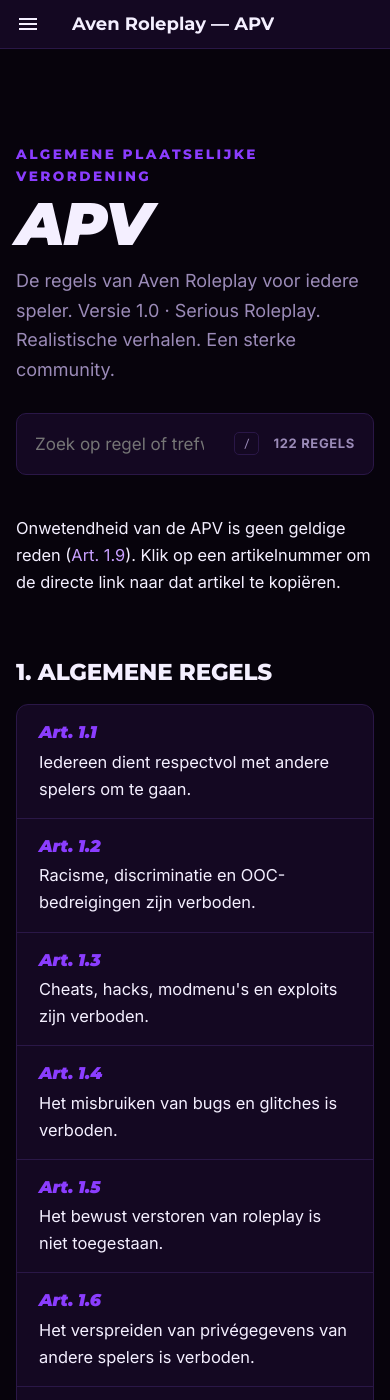
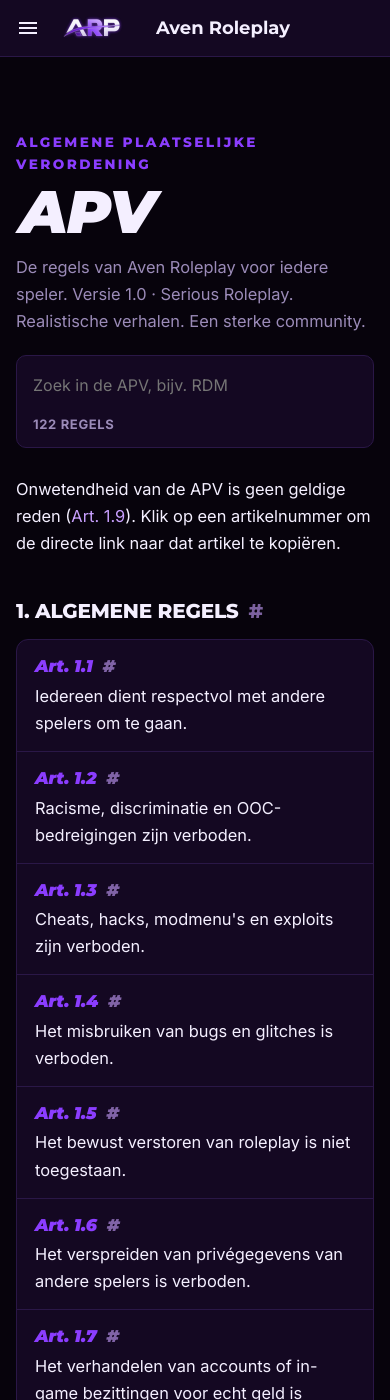
Before and after one commit to frearkdev/aven-regels, an MkDocs documentation site: the page built from docs/index.md, in a window 390 px wide and 1400 px high. Built offline with MkDocs 1.6.1 and Material for MkDocs 9.7.7, drawn with Linux system fonts in a browser that asks for light colours; some of the changed text lies outside the part shown.

Commit message:
Add Discord/social link previews and fix the mobile layout
Links to the rules were shared in Discord as a plain grey card, and on
phones the page scrolled sideways because the hidden header title was
wider than the screen. Open Graph tags now give a purple embed with the
logo image, and the header and search bar fit narrow screens.

Co-Authored-By: Claude Opus 5.5 <noreply@anthropic.com>

```diff
--- a/docs/index.md
+++ b/docs/index.md
@@ -7,7 +7,7 @@ title: Algemene Plaatselijke Verordening
 <h1 class="hero__title">APV</h1>
 <p class="hero__sub">De regels van Aven Roleplay voor iedere speler. Versie 1.0 · Serious Roleplay. Realistische verhalen. Een sterke community.</p>
 <div class="aven-search" role="search">
-<input id="aven-filter" type="search" placeholder="Zoek op regel of trefwoord, bijv. RDM" aria-label="Zoek in de APV" autocomplete="off">
+<input id="aven-filter" type="search" placeholder="Zoek in de APV, bijv. RDM" aria-label="Zoek in de APV" autocomplete="off">
 <kbd>/</kbd>
 <span id="aven-count">122 regels</span>
 </div>
--- a/docs/stylesheets/extra.css
+++ b/docs/stylesheets/extra.css
@@ -77,9 +77,31 @@ html { scroll-behavior: smooth; }
 .empty { color: var(--aven-muted); text-align: center; padding: 2rem 0; }
 .regel[hidden], .hoofdstuk[hidden], .empty[hidden] { display: none !important; }
 
+/* Header past altijd in de breedte (lange paginatitel liep buiten beeld op mobiel) */
+.md-header__title { min-width: 0; flex-grow: 1; overflow: hidden; }
+.md-header__topic { max-width: 100%; }
+
+/* Tablet en mobiel */
+@media (max-width: 76.1875em) {
+  .md-header__button.md-logo { display: inline-block; order: 1; margin: .2rem .2rem .2rem 0; }
+  .md-header__button[for="__drawer"] { order: 0; }
+  .md-header__title { order: 2; }
+  .md-header__option, .md-header__source, .md-search, .md-header__button[for="__search"] { order: 3; }
+  .md-header__button.md-logo img { height: 1.6rem; }
+}
 @media (max-width: 40rem) {
-  .md-typeset .regel, .md-typeset .regel--begrip, .md-typeset .regel--sanctie { grid-template-columns: 1fr; gap: .15rem; }
+  .md-typeset .regel, .md-typeset .regel--begrip, .md-typeset .regel--sanctie { grid-template-columns: 1fr; gap: .15rem; padding: .7rem .9rem; }
+  .md-typeset .regel h3 { white-space: normal; }
+  .hero { padding: 1.2rem 0 .6rem; }
+  .md-typeset .hero__title { padding-left: .06em; }
+  .hero__sub { font-size: .82rem; margin-bottom: 1rem; }
+  .aven-search { flex-wrap: wrap; gap: 0 .6rem; padding: 0 .8rem; }
+  .aven-search input { font-size: 16px; } /* voorkomt inzoomen op iPhone */
+  .aven-search kbd { display: none; }
+  .aven-search span { flex-basis: 100%; padding: 0 0 .55rem; }
+  .md-typeset h2 { font-size: 1rem; margin-top: 2em; }
 }
+@media (hover: none) { .aven-search kbd { display: none; } .md-typeset .headerlink { opacity: .6; } }
 @media print {
   body, .md-main { background: #fff; color: #000; }
   .md-header, .md-sidebar, .md-footer, .md-top, .aven-search { display: none; }
--- a/mkdocs.yml
+++ b/mkdocs.yml
@@ -1,10 +1,11 @@
-site_name: Aven Roleplay — APV
+site_name: Aven Roleplay
 site_url: https://regels.avenrp.nl/
 site_description: Algemene Plaatselijke Verordening van Aven Roleplay
 copyright: Aven Roleplay • APV • Versie 1.0
 docs_dir: docs
 theme:
   name: material
+  custom_dir: overrides
   language: nl
   logo: assets/arp-transparant.png
   favicon: assets/favicon-64.png
--- /dev/null
+++ b/overrides/main.html
@@ -0,0 +1,22 @@
+{% extends "base.html" %}
+
+{% block extrahead %}
+  {#- Link previews (Discord, WhatsApp, X): purple embed bar, title, description and a large image -#}
+  {%- set og_title = "APV · Aven Roleplay" -%}
+  {%- set og_desc = "De regels van Aven Roleplay. Zoek op trefwoord en link direct naar elk artikel." -%}
+  <meta name="theme-color" content="#8b3dff">
+  <meta property="og:type" content="website">
+  <meta property="og:site_name" content="Aven Roleplay">
+  <meta property="og:locale" content="nl_NL">
+  <meta property="og:title" content="{{ og_title }}">
+  <meta property="og:description" content="{{ og_desc }}">
+  <meta property="og:url" content="{{ page.canonical_url }}">
+  <meta property="og:image" content="{{ config.site_url }}assets/og-image.jpg">
+  <meta property="og:image:width" content="1200">
+  <meta property="og:image:height" content="630">
+  <meta property="og:image:alt" content="Aven Roleplay logo met APV">
+  <meta name="twitter:card" content="summary_large_image">
+  <meta name="twitter:title" content="{{ og_title }}">
+  <meta name="twitter:description" content="{{ og_desc }}">
+  <meta name="twitter:image" content="{{ config.site_url }}assets/og-image.jpg">
+{% endblock %}
```
Also changed, not shown: docs/assets/og-image.jpg (added).
